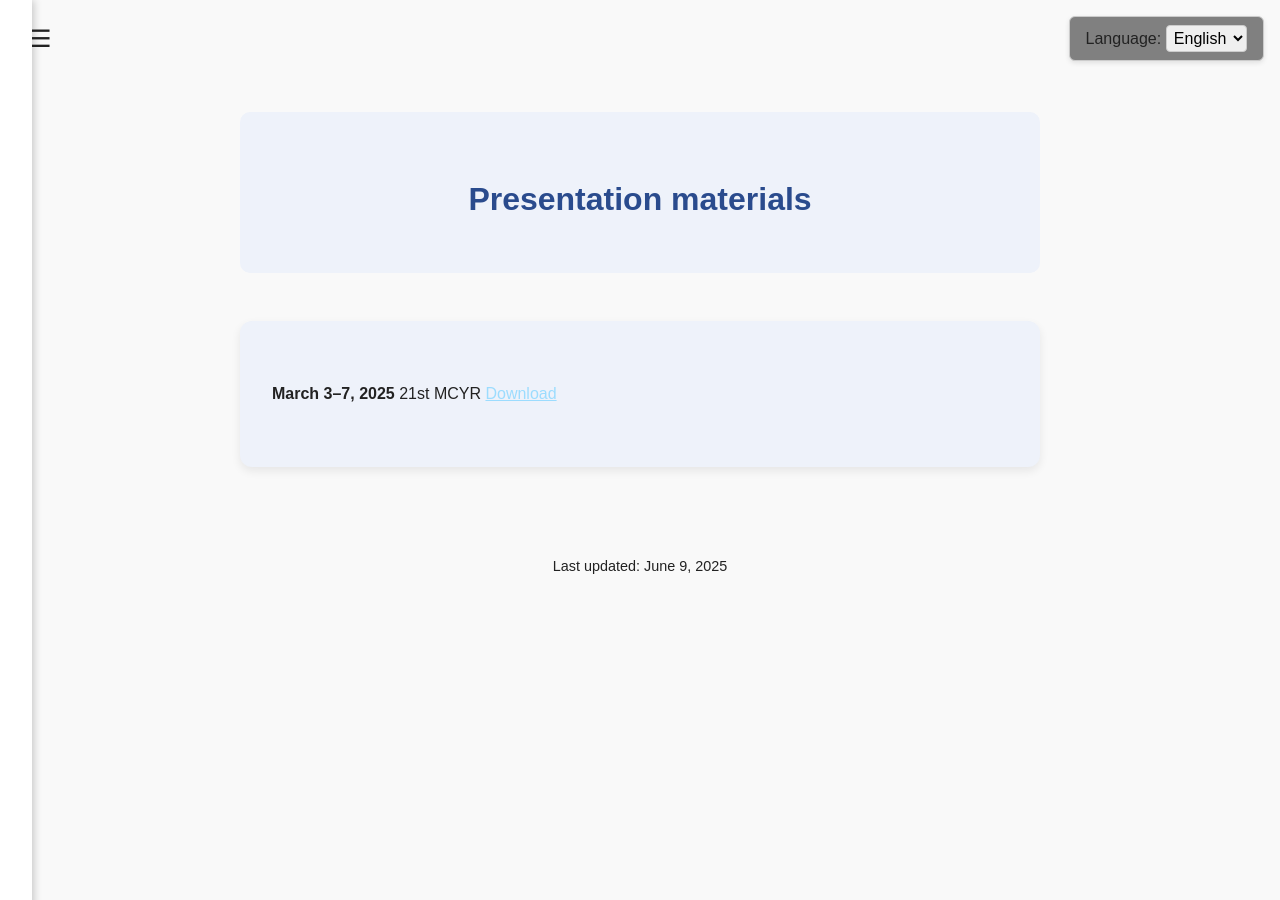
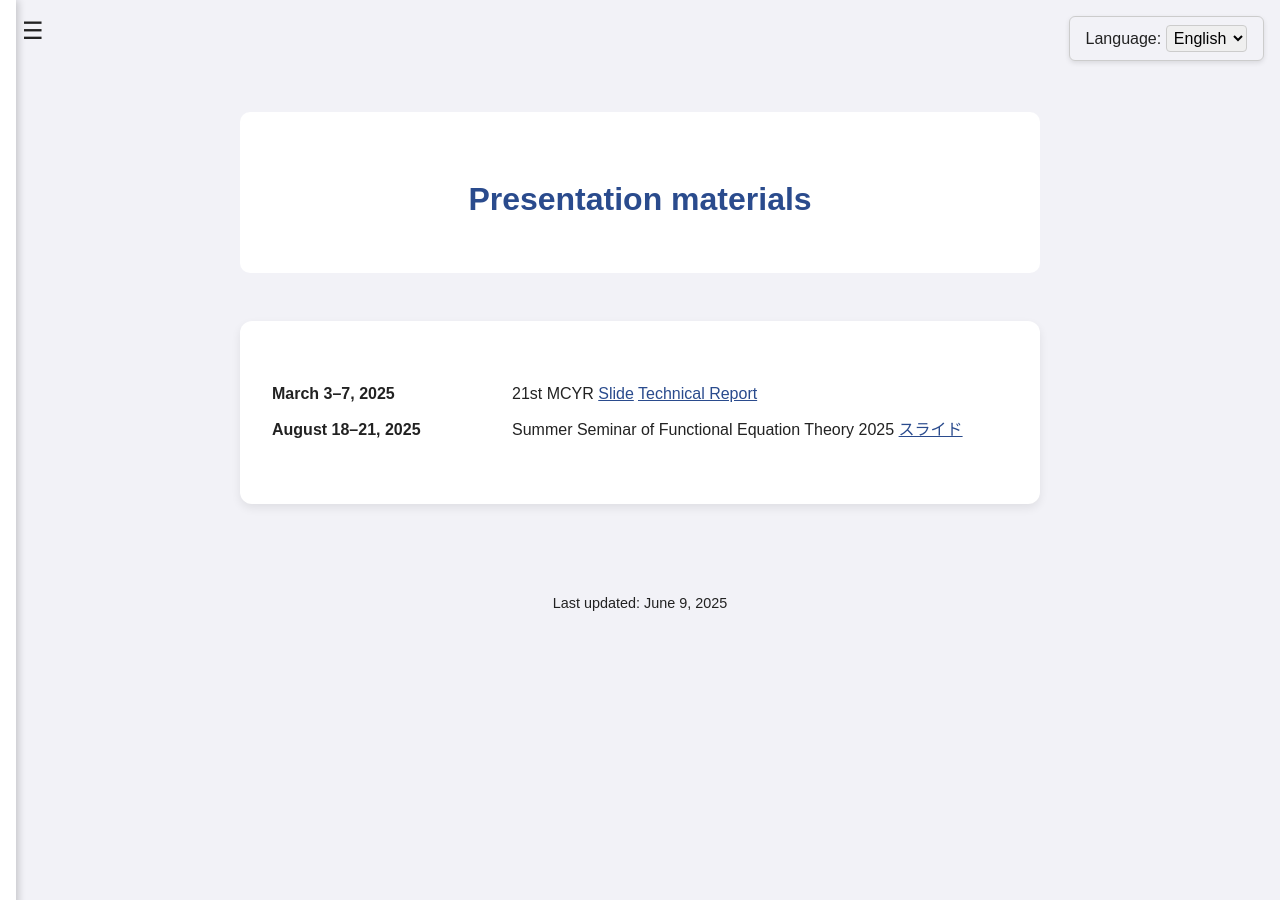
Before and after one commit to NAKANORyunosuke/NAKANORyunosuke.github.io, a Jekyll site: the page built from slides.md, in a window 1280 px wide. Built offline with Jekyll 4.4.1, drawn with Linux system fonts in a browser that asks for light colours.

Commit message:
Gemfile.lockのactivesupportバージョンを7.2.2.1に変更し、sidebar.htmlの言語セクションの見出しを英語に更新。style.cssでダークモードの色を調整し、index.mdとresearch-activity.mdの言語セクションを整形。slides.mdに講演資料の詳細を追加し、3d-project.mdを新規作成。

```diff
--- a/_includes/sidebar.html
+++ b/_includes/sidebar.html
@@ -29,13 +29,13 @@
 		<details class="lang-ja">
 			<summary>その他活動</summary>
 			<ul>
-
+				<!-- <li><a href="{{ '/3d-project.html' | relative_url }}">3D Project</a></li> -->
 			</ul>
 		</details>
 		<details class="lang-en">
-			<summary>その他活動</summary>
+			<summary>Other Activities</summary>
 			<ul>
-
+				<!-- <li><a href="{{ '/3d-project.html' | relative_url }}">3D Project</a></li> -->
 			</ul>
 		</details>
     </li>
--- a/assets/style.css
+++ b/assets/style.css
@@ -1,11 +1,15 @@
 /* ===== ダークモード対応 ===== */
 :root {
-	--bg-color: #f9f9f9;
-	--text-color: #222;
+	--bg-color: #f2f2f7;
+	--text-color: #222222;
 	--box-bg: #ffffff;
 	--border-color: #ccc;
-	--hero-bg: #eef2fa;
+	--hero-bg: #ffffff;
 	--h1-color: #2a4b8d;
+	--link-color:    #2a4b8d;
+	--visited-color: #6f5499;
+	--hover-color:   #1e3a6d;
+	--active-color:  #d1495b;
 }
 @media (prefers-color-scheme: dark) {
 	:root {
@@ -15,8 +19,13 @@
 		--border-color: #444;
 		--hero-bg: #222;
 		--h1-color: #9CDCFE;
+		--link-color:    #9CDCFE;
+		--visited-color: #6f5499;
+		--hover-color:   #1e3a6d;
+		--active-color:  #d1495b;
 	}
 }
+
 
 /* ===== 全体共通スタイル ===== */
 body {
@@ -40,7 +49,7 @@ h1 {
 	position: fixed;
 	top: 1em;
 	right: 1em;
-	background: gray;
+	background: var(--bg-color);
 	padding: 0.5em 1em;
 	border: 1px solid var(--border-color);
 	border-radius: 6px;
@@ -109,7 +118,7 @@ h1 {
 	font-weight: bold;
 }
 .profile-box a {
-	color: #9CDCFE;
+	color: var(--link-color);
 }
 
 /* ===== タイムライン形式 ===== */
@@ -134,56 +143,95 @@ h1 {
 }
 
 /* ===== ドロワーナビゲーション（サイドメニュー） ===== */
+
+/* ハンバーガーボタン */
 .menu-btn {
 	position: fixed;
-	top: 1em;
-	left: 1em;
+	top: 1rem;
+	left: 1rem;
 	z-index: 1001;
-	font-size: 1.5em;
+	font-size: 1.5rem;
 	background: transparent;
 	border: none;
 	cursor: pointer;
 	color: var(--text-color);
 }
 
+/* サイドバー本体 */
 #sidebar {
 	position: fixed;
 	top: 0;
-	left: -250px;					 /* 非表示状態 */
-	width: 250px;
+	left: -260px;            /* 非表示状態（幅 + マージン分） */
+	width: 260px;
 	height: 100%;
+	padding: 2rem 0.5rem 1rem; /* 上:2rem、左右:1rem、下:1rem */
 	background: var(--box-bg);
 	color: var(--text-color);
 	box-shadow: 2px 0 8px rgba(0, 0, 0, 0.2);
-	padding: 1em;
-	transition: left 0.3s;
+	transition: left 0.3s ease;
 	z-index: 1000;
 	overflow-y: auto;
 }
+
 #sidebar.open {
-	left: 0;								/* 表示状態 */
+	left: 1rem;             /* 表示位置 */
 }
-/* #sidebar .close-btn {
-	font-size: 1.2em;
-	background: none;
-	border: none;
-	cursor: pointer;
-	margin-bottom: 1em;
-} */
+
+/* リスト全体のリセット */
 #sidebar ul {
 	list-style: none;
-	padding-left: 0;
+	margin: 0;
+	padding: 0;
 }
+
+/* 各トップレベル項目 */
+#sidebar > ul > li {
+	margin: 0.75rem 0;
+}
+
+/* リンクスタイル */
 #sidebar a {
 	display: block;
-	padding: 0.5em 0;
+	padding: 0.5rem 0;
+	color: inherit;
 	text-decoration: none;
-	color: inherit;
 }
-/* サブリストのインデント */
+
+/* ドロップダウン（details）全体 */
+#sidebar details {
+	margin: 0.75rem 0;
+	padding: 0;
+}
+
+/* ドロップダウンの見出し */
+#sidebar details summary {
+	display: list-item;     /* ブラウザ既定の見た目を活かす */
+	cursor: pointer;
+	padding: 0.5rem 0;
+	margin: 0;
+}
+
+/* ドロップダウン内リスト */
 #sidebar details ul {
-	padding-left: 1.2em;
+	list-style: none;
+	margin: 0.5rem 0;
+	padding-left: 1.5rem;   /* ネストインデント */
 }
+
+#sidebar details ul li {
+	margin: 0.5rem 0;
+}
+
+/* ===== コンテンツボックス（.cv など） ===== */
+.cv {
+	background-color: var(--hero-bg);
+	padding: 2rem;
+	margin: 3rem auto;
+	border-radius: 12px;
+	box-shadow: 0 4px 10px rgba(0, 0, 0, 0.08);
+	max-width: 800px;
+}
+
 
 .cv {
 	background-color: var(--hero-bg);
@@ -195,7 +243,19 @@ h1 {
 }
 /* サイドバーの nav#sidebar に内側の余白を追加 */
 #sidebar {
-  /* 既存の padding や top の設定があると思うので、
-     そこに padding-top を足す感じで調整 */
-  padding-top: 2em;
+	/* 既存の padding や top の設定があると思うので、
+	そこに padding-top を足す感じで調整 */
+	padding-top: 2em;
 }
+
+@media (max-width:600px) {
+	.timeline li {
+		display: block;
+	}
+	.timeline .date,
+	.timeline .desc {
+		display: block;
+		width: auto;
+		margin-bottom: 0.4em;
+	}
+}
--- a/slides.md
+++ b/slides.md
@@ -8,21 +8,47 @@ og_description: "講演資料を掲載"
 ---
 
 <div class="hero">
-  <h1 class="lang-ja">講演資料</h1>
-  <h1 class="lang-en">Presentation materials</h1>
+	<h1 class="lang-ja">講演資料</h1>
+	<h1 class="lang-en">Presentation materials</h1>
 </div>
 
 <div class="profile-box">
-  <ol class="timeline">
-    <li class="lang-ja">
-      <span class="date">2025年3月3日</span>
-      <span class="desc">第21回 MCYR</span>
-      <a href="https://drive.google.com/file/d/1qMdAA78Hloo-NaGgGwAdqFCvfrIgkd6L/view">Download</a>
-    </li>
-    <li class="lang-en">
-      <span class="date">March 3–7, 2025</span>
-      <span class="desc">21st MCYR</span>
-      <a href="https://drive.google.com/file/d/1qMdAA78Hloo-NaGgGwAdqFCvfrIgkd6L/view">Download</a>
-    </li>
-  </ol>
+	<ol class="timeline">
+        <div class="lang-ja">
+            <li>
+                <span class="date">2025年3月3日</span>
+                <span class="desc">
+                    第21回 MCYR
+                    <a href="https://drive.google.com/file/d/1qMdAA78Hloo-NaGgGwAdqFCvfrIgkd6L/view">スライド</a>
+                    <a href="https://www.math.sci.hokudai.ac.jp/~wakate/mcyr/2025/pdf/NAKANO%20Ryunosuke.pdf">テクニカルレポート</a>
+                </span>
+            </li>
+            <li>
+                <span class="date">2025年8月18日〜8月21日</span>
+                <span class="desc">
+                    2025年函数方程式論サマーセミナー
+                    <a href="https://drive.google.com/file/d/1qMdAA78Hloo-NaGgGwAdqFCvfrIgkd6L/view">スライド</a>
+                    <!-- <a href="https://www.math.sci.hokudai.ac.jp/~wakate/mcyr/2025/pdf/NAKANO%20Ryunosuke.pdf">Technical Report</a> -->
+                </span>
+            </li>
+        </div>
+        <div class="lang-en">
+            <li>
+                <span class="date">March 3–7, 2025</span>
+                <span class="desc">
+                    21st MCYR
+                    <a href="https://drive.google.com/file/d/1qMdAA78Hloo-NaGgGwAdqFCvfrIgkd6L/view">Slide</a>
+                    <a href="https://www.math.sci.hokudai.ac.jp/~wakate/mcyr/2025/pdf/NAKANO%20Ryunosuke.pdf">Technical Report</a>
+                </span>
+            </li>
+            <li>
+                <span class="date">August 18–21, 2025</span>
+                <span class="desc">
+                    Summer Seminar of Functional Equation Theory 2025
+                    <a href="https://drive.google.com/file/d/1qMdAA78Hloo-NaGgGwAdqFCvfrIgkd6L/view">スライド</a>
+                    <!-- <a href="https://www.math.sci.hokudai.ac.jp/~wakate/mcyr/2025/pdf/NAKANO%20Ryunosuke.pdf">Technical Report</a> -->
+                </span>
+            </li>
+        </div>
+	</ol>
 </div>
```
Also changed, not shown: 3d-project.md (added, +6 -0 lines), circum-vitae.md (+52 -59 lines), index.md (+2 -3 lines), research-activity.md (+24 -26 lines), Gemfile.lock.
